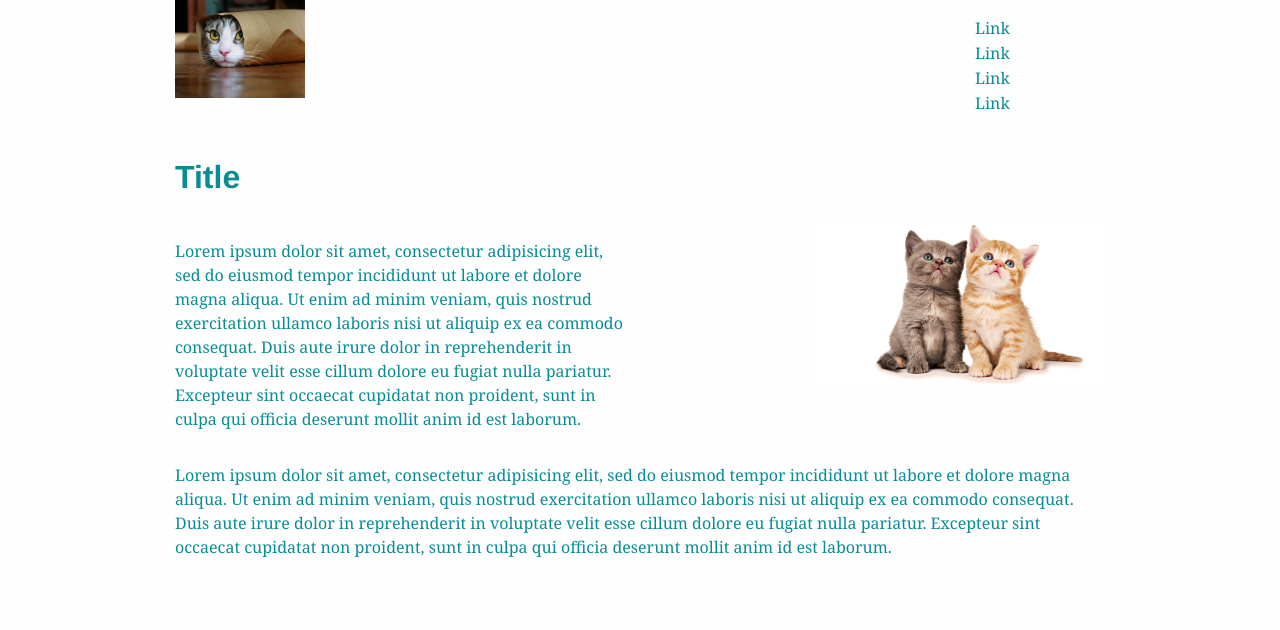
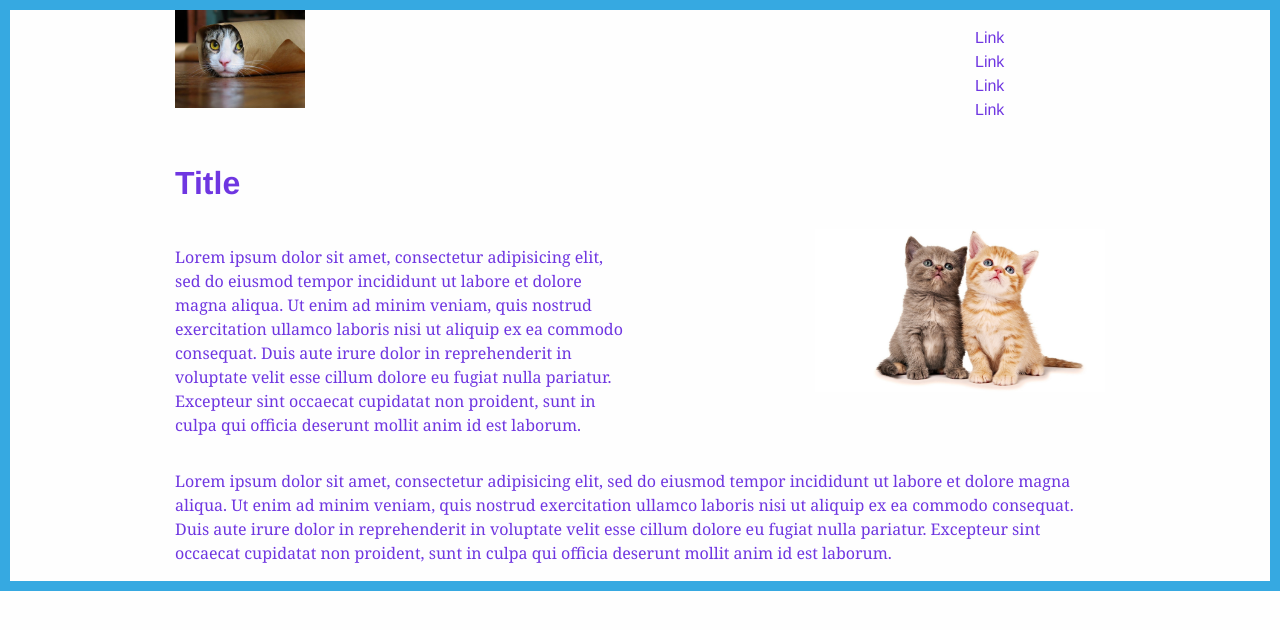
Before and after one commit to owenroberts/mmp350, a PHP site: page /week5/blank.html in a window 1280 px wide. Shown: the top 630 px of the page. Run offline with PHP 8.4, Linux system fonts and the light colour scheme; style sheets or scripts are compiled from the project's sources.

```diff
--- a/week7/example/css/style.scss
+++ b/week7/example/css/style.scss
@@ -1,15 +1,22 @@
-$main-color: #0a8c94;
-$link-color: #0FD4E0;
+$main-color: #3653e1;
+$second-color: adjust_hue($main-color, 30);
+$third-color: adjust_hue($main-color, -30);
+
+$link-color: $main-color;
 $main-font: Helvetica, sans-serif;
 
-body { color: $main-color; }
-a { color: $main-color; }
+body {
+    color: $second-color;
+}
+a { color: $second-color;
+font-family:$main-font;}
 
 #about {
+    border: 10px solid $third-color;
 	h1 {
 		font-family: $main-font;
 	}
-	p, a {
+	p {
 		font-family: Georgia, serif;
 	}
 	ul {
```
Also changed, not shown: week7/example/css/style.css (+37 -20 lines), 2 other files.
